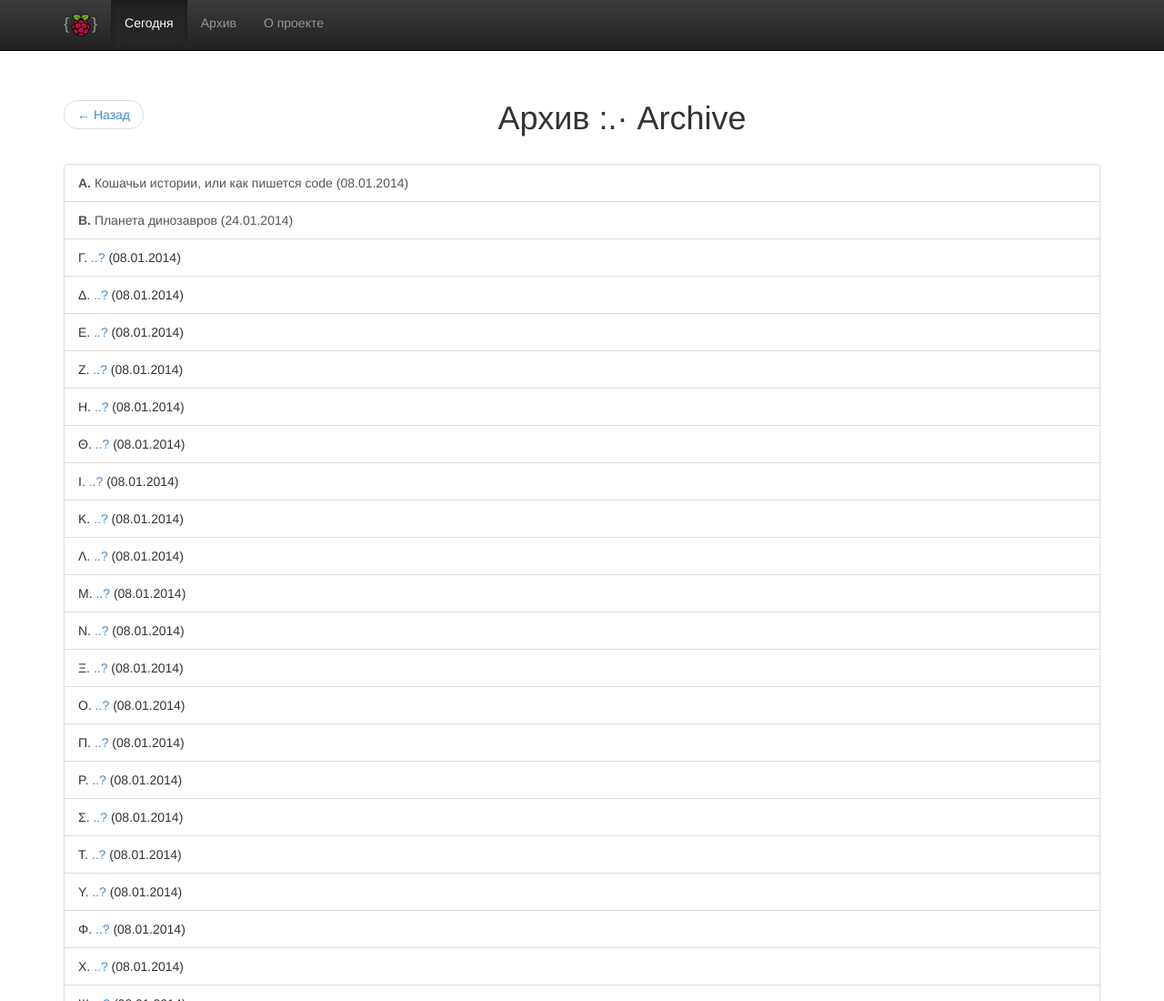
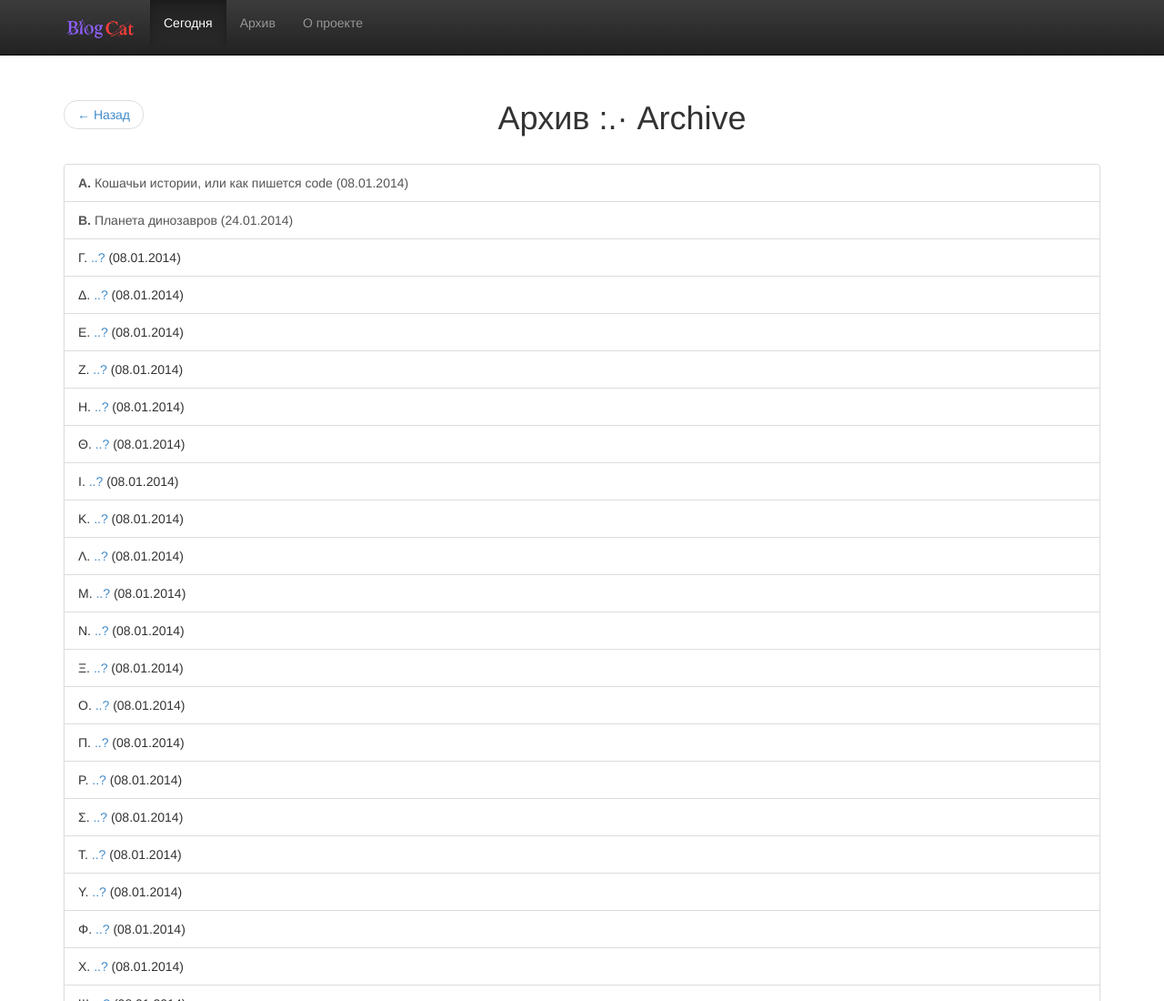
Before and after one commit to andre-y-ru/andre-y-ru.github.com, a plain HTML site: page archive.html in a window 1280 px wide. Shown: the top 1100 px of the page at 91% size. Drawn offline with nearby package versions, Linux system fonts and the light colour scheme.

Commit message:
+Лого BlogCat

```diff
--- a/archive.html
+++ b/archive.html
@@ -40,7 +40,7 @@
             <span class="icon-bar"></span>
             <span class="icon-bar"></span>
           </button>
-          <a class="navbar-brand" href="index.html">{<img style="width: 25px; height: 25px;" src="assets/ico/BitSyncpi.png"></img>}</a>
+          <a class="navbar-brand" href="index.html"><img style="width: 80px; height: 30px;" src="assets/ico/Blogcat.png"></img></a>
         </div>
         <div class="navbar-collapse collapse">
           <ul class="nav navbar-nav">
```
Also changed, not shown: code.html (+1 -1 lines).
